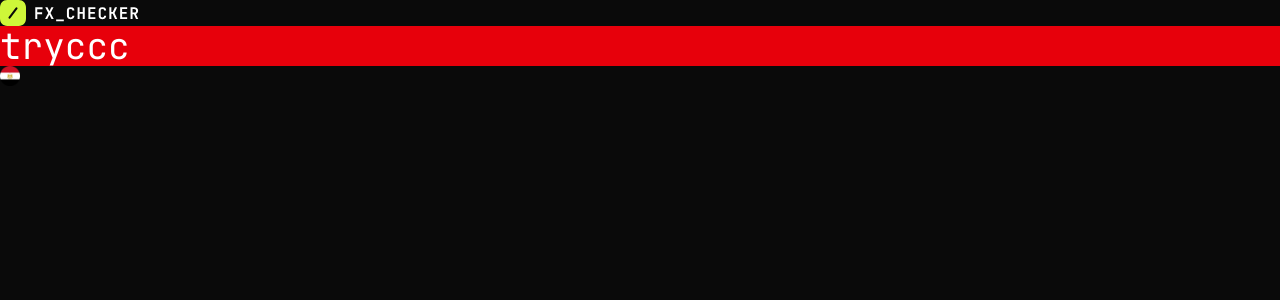
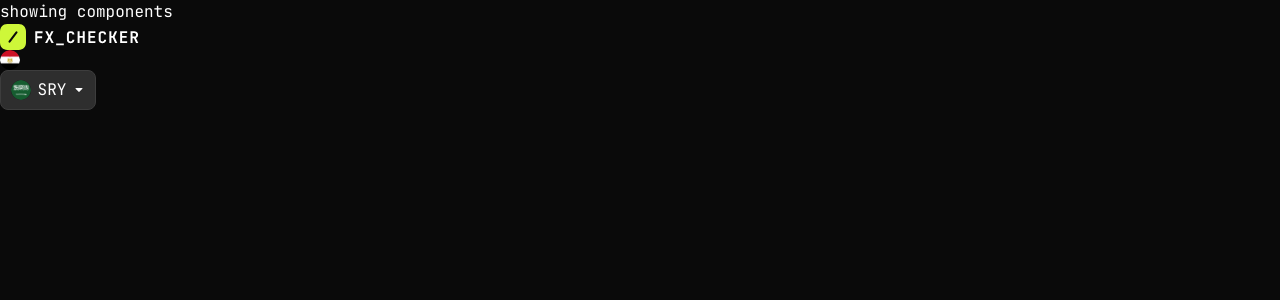
Before and after one commit to abdalrahman-2/Foreign-Currency-Exchange, a React (Vite) app: page / in a window 1280 px wide. Shown: the top 300 px of the page. Built offline with nearby package versions, Linux system fonts and the light colour scheme.

Commit message:
Creating currency button component

```diff
--- a/src/App.tsx
+++ b/src/App.tsx
@@ -1,13 +1,14 @@
-import { Flag, Logo } from './components';
+import { Flag, Logo, CurrencyButton } from './components';
 import GlobalStyles from './styles/GlobalStyles';
 
 function App() {
   return (
     <>
       <GlobalStyles />
+      <h1>showing components</h1>
       <Logo />
-      <h1 className="text-4xl bg-red-600">tryccc</h1>
       <Flag size="small" countryName="eg" />
+      <CurrencyButton countryName="sa" currency="SRY" />
     </>
   );
 }
--- /dev/null
+++ b/src/components/CurrencyButton.tsx
@@ -0,0 +1,38 @@
+import styled from 'styled-components';
+import { Flag } from '.';
+
+type props = {
+  countryName: string;
+  currency: string;
+  type: 'send' | 'recieve';
+};
+
+const StyledCurrencyButton = styled.button<{ type: string }>`
+  display: flex;
+  align-items: center;
+  justify-content: space-between;
+
+  background-color: var(--neutral-500);
+  border-radius: var(--radius-8);
+  border: 1px solid var(--neutral-400);
+
+  padding: var(--spacing-125);
+  width: calc(96 / 16 * 1rem);
+  height: calc(40 / 16 * 1rem);
+  cursor: pointer;
+
+  &:hover {
+    background-color: ${({ type }) =>
+      type === 'send' ? 'var(--neutral-400)' : 'var(--neutral-300)'};
+  }
+`;
+
+export default function CurrencyButton({ countryName, currency, type }: props) {
+  return (
+    <StyledCurrencyButton type={type}>
+      <Flag size="small" countryName={countryName} />
+      <p>{currency}</p>
+      <img src="../../assets/images/icon-chevron-down.svg" alt="down arrow" />
+    </StyledCurrencyButton>
+  );
+}
--- a/src/components/Flag.tsx
+++ b/src/components/Flag.tsx
@@ -8,6 +8,7 @@ type props = {
 const StyledFlag = styled.img<{ size: string }>`
   width: ${({ size }) => (size === 'normal' ? 24 / 16 : 20 / 16)}rem;
   height: ${({ size }) => (size === 'normal' ? 24 / 16 : 20 / 16)}rem;
+  border-radius: var(--radius-full);
 `;
 
 export default function Logo({ countryName, size }: props) {
--- a/src/components/index.ts
+++ b/src/components/index.ts
@@ -1,2 +1,3 @@
 export { default as Logo } from './Logo';
 export { default as Flag } from './Flag';
+export { default as CurrencyButton } from './CurrencyButton';
```
